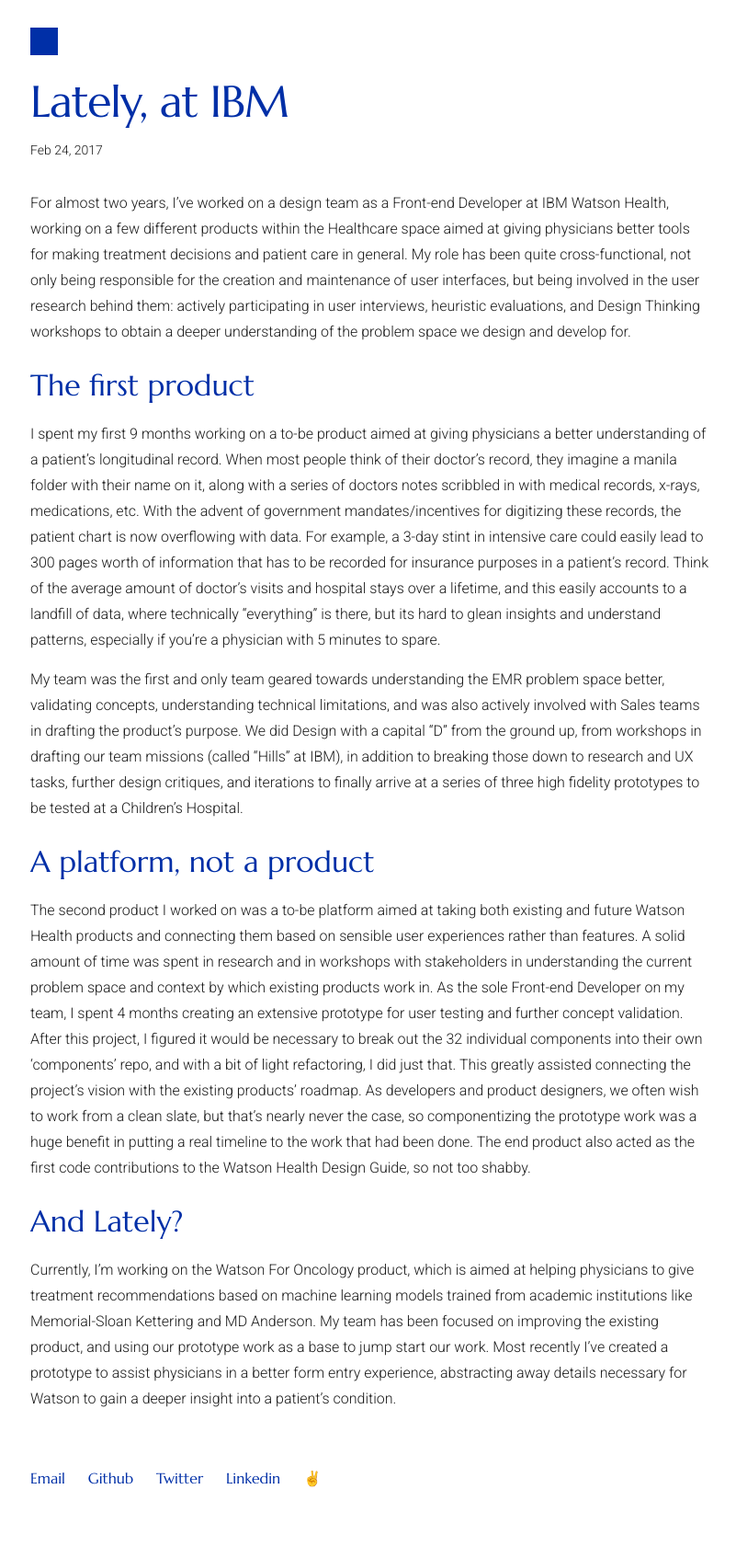
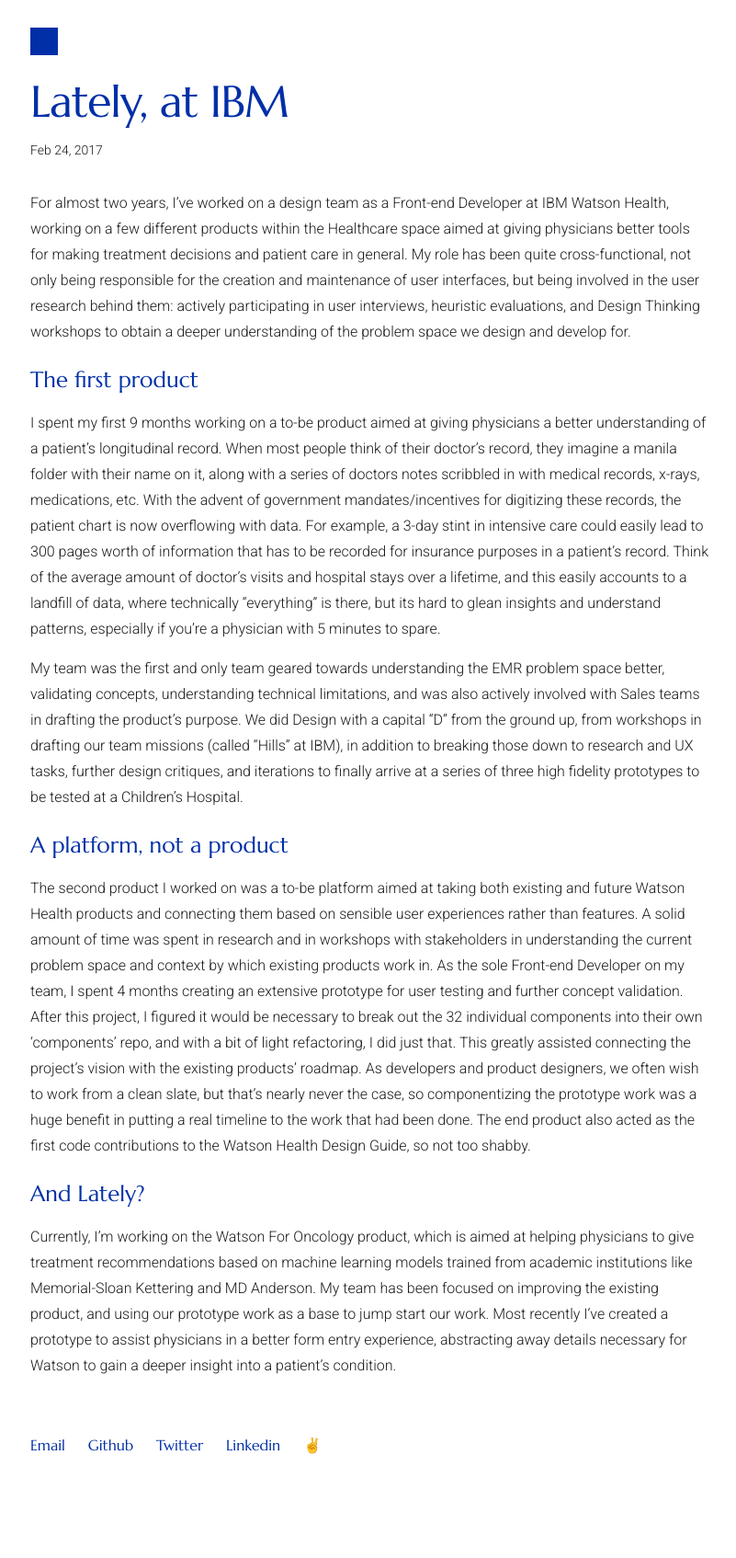
Before and after one commit to mathesond2/davidmatheson.me, a Jekyll site: the page built from _posts/2017-02-24-lately-at-ibm.markdown, in a window 1280 px wide. Shown: the whole page at 92% size, without its empty margins (237-1038 px from the left). Built offline with Jekyll 4.4.1, drawn with Linux system fonts in a browser that asks for light colours; after the commit the page ends 1658 px from its top, so only the background shows below that.

```diff
--- a/_sass/03-layout/_index.scss
+++ b/_sass/03-layout/_index.scss
@@ -28,7 +28,7 @@
 
    h4 {
       margin-top: 20px;
-      font-size: $font-size-post-subtitle;
+      font-size: $font-size-post-link;
    }
 
    p {
```
